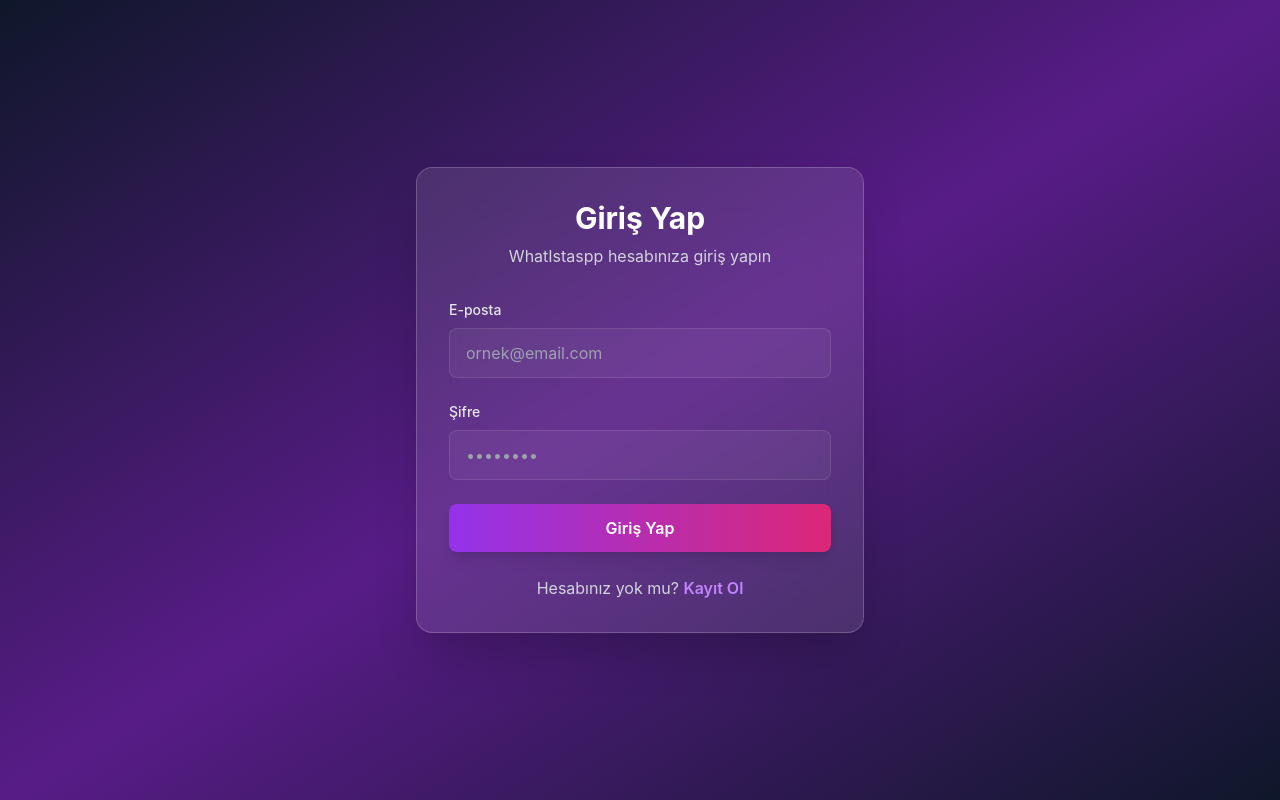
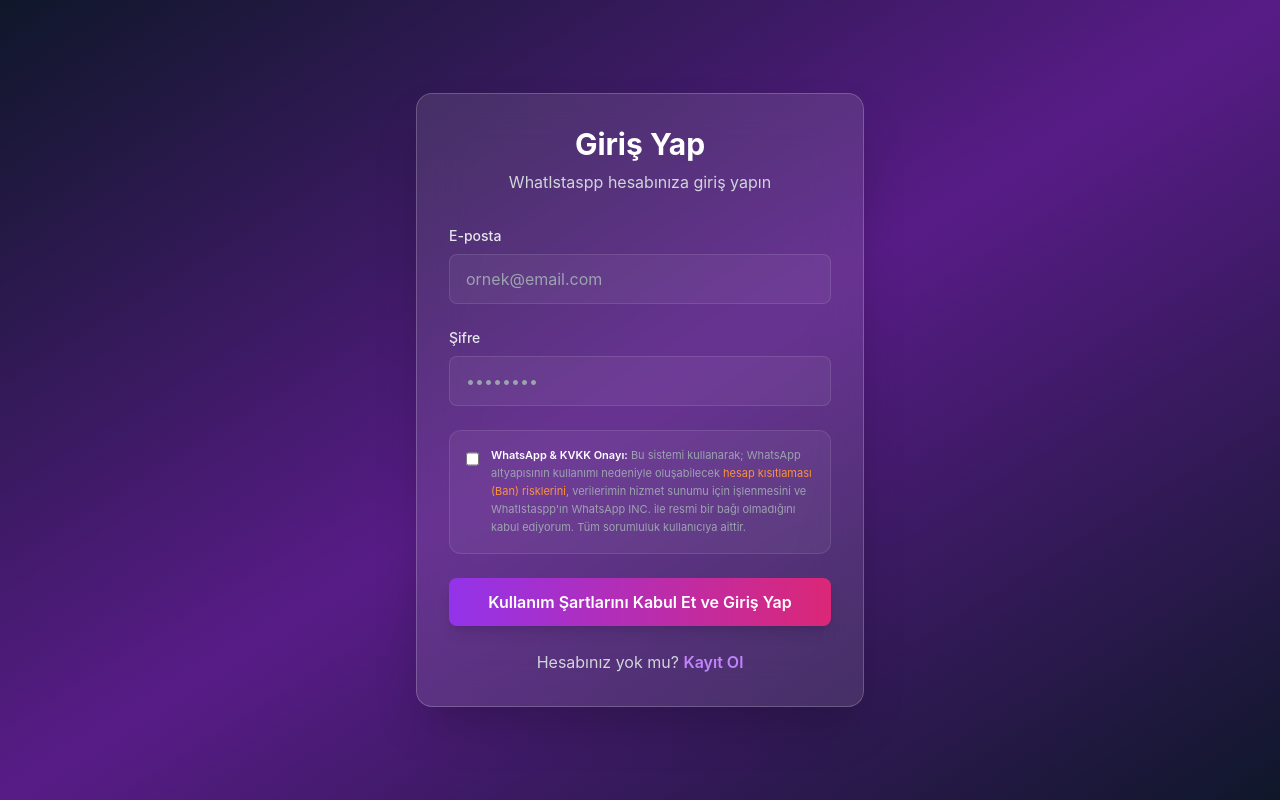
Before and after one commit to hakancinelii/whatistaspp, a Next.js app: page /login in a window 1280 px wide. Built offline with nearby package versions, Linux system fonts and the light colour scheme.

Commit message:
Feature: Job card live timer and Legal (KVKK) disclaimer on login

```diff
--- a/app/dashboard/driver/page.tsx
+++ b/app/dashboard/driver/page.tsx
@@ -435,8 +435,9 @@ export default function DriverDashboard() {
                                 <div className="space-y-4 flex-1">
                                     <div className="flex items-center justify-between">
                                         <div className="flex items-center gap-2">
-                                            <div className="bg-green-500/20 text-green-400 text-[10px] font-black px-2 py-1 rounded-lg uppercase">
-                                                {new Date(job.created_at).toLocaleTimeString('tr-TR', { hour: '2-digit', minute: '2-digit' })}
+                                            <div className="bg-green-500/20 text-green-400 text-[10px] font-black px-2 py-1 rounded-lg uppercase flex items-center gap-1.5">
+                                                <span>{new Date(job.created_at).toLocaleTimeString('tr-TR', { hour: '2-digit', minute: '2-digit' })}</span>
+                                                <RelativeTimer createdAt={job.created_at} />
                                             </div>
                                             {job.group_name && (
                                                 <div className="bg-blue-500/10 text-blue-400 text-[10px] font-black px-2 py-1 rounded-lg uppercase border border-blue-500/20 max-w-[120px] truncate shadow-sm" title={job.group_name}>
@@ -548,3 +549,33 @@ export default function DriverDashboard() {
         </div >
     );
 }
+
+function RelativeTimer({ createdAt }: { createdAt: string }) {
+    const [elapsed, setElapsed] = useState("");
+
+    useEffect(() => {
+        const update = () => {
+            const now = new Date();
+            const created = new Date(createdAt);
+            const diffSeconds = Math.floor((now.getTime() - created.getTime()) / 1000);
+
+            if (diffSeconds < 60) {
+                setElapsed(`${diffSeconds}sn`);
+            } else if (diffSeconds < 3600) {
+                setElapsed(`${Math.floor(diffSeconds / 60)}dk`);
+            } else {
+                setElapsed(`${Math.floor(diffSeconds / 3600)}sa`);
+            }
+        };
+
+        update();
+        const interval = setInterval(update, 1000);
+        return () => clearInterval(interval);
+    }, [createdAt]);
+
+    return (
+        <span className="bg-white/10 px-1.5 py-0.5 rounded text-white/80 border border-white/5 shadow-inner">
+            {elapsed}
+        </span>
+    );
+}
--- a/app/login/page.tsx
+++ b/app/login/page.tsx
@@ -82,12 +82,26 @@ export default function LoginPage() {
                             />
                         </div>
 
+                        <div className="bg-white/5 border border-white/10 rounded-xl p-4 space-y-3">
+                            <div className="flex items-start gap-3">
+                                <input
+                                    id="kvkk"
+                                    type="checkbox"
+                                    required
+                                    className="mt-1 w-4 h-4 rounded border-white/20 bg-white/5 text-purple-600 focus:ring-purple-500 focus:ring-offset-slate-900"
+                                />
+                                <label htmlFor="kvkk" className="text-[11px] leading-relaxed text-gray-400">
+                                    <span className="text-white font-semibold">WhatsApp & KVKK Onayı:</span> Bu sistemi kullanarak; WhatsApp altyapısının kullanımı nedeniyle oluşabilecek <span className="text-orange-400">hesap kısıtlaması (Ban) risklerini</span>, verilerimin hizmet sunumu için işlenmesini ve WhatIstaspp'ın WhatsApp INC. ile resmi bir bağı olmadığını kabul ediyorum. Tüm sorumluluk kullanıcıya aittir.
+                                </label>
+                            </div>
+                        </div>
+
                         <button
                             type="submit"
                             disabled={loading}
                             className="w-full py-3 bg-gradient-to-r from-purple-600 to-pink-600 text-white font-semibold rounded-lg hover:from-purple-700 hover:to-pink-700 transition-all duration-300 shadow-lg hover:shadow-purple-500/50 disabled:opacity-50 disabled:cursor-not-allowed"
                         >
-                            {loading ? "Giriş yapılıyor..." : "Giriş Yap"}
+                            {loading ? "Giriş yapılıyor..." : "Kullanım Şartlarını Kabul Et ve Giriş Yap"}
                         </button>
                     </form>
 
```
